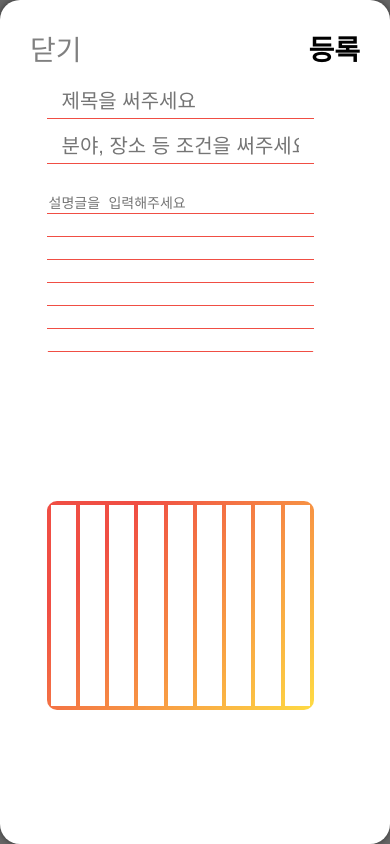
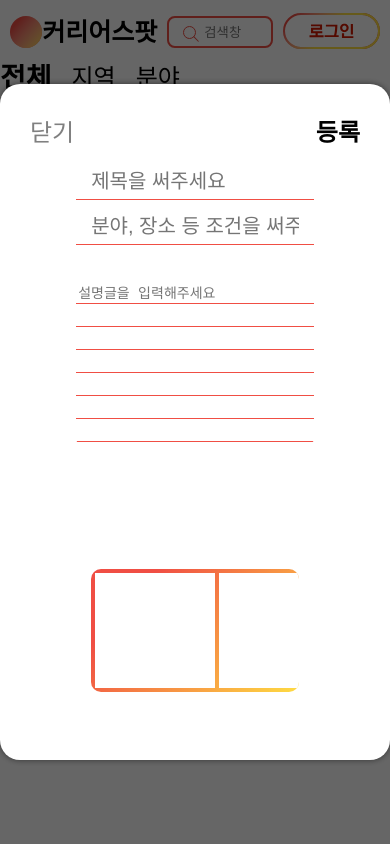
Before and after one commit to Re-Coder-3/front-end, a React (Create React App) app in the folder project/: page /search in a window 390 px wide. Both pictures are taken after a click on the element 17 px from the left and 120 px from the top of the page. Built offline with nearby package versions, Linux system fonts and the light colour scheme; what apollo-upload-client would draw is missing.

Commit message:
Feature - Responsive with mediaquery

```diff
--- a/project/src/component/Modal.js
+++ b/project/src/component/Modal.js
@@ -1,6 +1,7 @@
 import React from "react";
 import PropTypes from "prop-types";
 import styled from "styled-components";
+import { device } from "../styles/responsive";
 
 const ModalWrapper = styled.div`
   display: ${(props) => (props.visible ? "block" : "none")};
@@ -31,25 +32,38 @@ const ModalInner = styled.div`
   background-color: white;
   border-radius: 20px;
   width: 100%;
-  height: ${(props) => (props.size.width > 900 ? "70%" : "100%")};
+  height: 70%;
+  top: 10%;
   max-width: 1200px;
-  top: ${(props) => (props.size.width > 900 ? "10%" : "0")};
   margin: 0 auto;
   overflow: hidden;
   padding: 30px;
+  @media ${device.tablet} {
+    height: 80%;
+  }
+  @media ${device.mobileS} {
+    top: 0;
+    height: 100%;
+  }
 `;
 const ButtonWrapper = styled.div`
   width: 100%;
-  font-size: 28px;
   display: flex;
   justify-content: space-between;
   align-items: flex-start;
   margin-top: 2%;
+  font-size: 28px;
   & > div:first-child {
     color: grey;
   }
   & > div:last-child {
     font-weight: 600;
+  }
+  @media ${device.tablet} {
+    font-size: 24px;
+  }
+  @media ${device.mobileS} {
+    font-size: 20px;
   }
 `;
 
@@ -84,8 +98,8 @@ const Modal = ({
         tabIndex="-1"
         visible={visible}
       >
-        <ModalInner tabIndex="0" className="modal-inner" size={size}>
-          {size.width > 900 ? (
+        <ModalInner tabIndex="0" className="modal-inner">
+          {size.width > 768 ? (
             <>
               {children}
               <ButtonWrapper>
--- a/project/src/component/MyDropzone.js
+++ b/project/src/component/MyDropzone.js
@@ -3,6 +3,7 @@ import styled from "styled-components";
 import { useDropzone } from "react-dropzone";
 import gql from "graphql-tag";
 import { useMutation } from "@apollo/react-hooks";
+import { device } from "../styles/responsive";
 
 const uploadFileMutation = gql`
   mutation UploadFile($file: Upload!) {
@@ -13,8 +14,21 @@ const uploadFileMutation = gql`
 const DropBox = styled.div`
   width: 100%;
   height: 100%;
-  border: 1px solid white;
   background-color: white;
+  @media ${device.tablet} {
+    height: none;
+    min-width: 120px;
+    &:after {
+      padding-bottom: 100%;
+    }
+  }
+  @media ${device.mobileS} {
+    height: none;
+    min-width: 90px;
+    &:after {
+      padding-bottom: 100%;
+    }
+  }
 `;
 
 export default () => {
--- a/project/src/component/UploadBtn.js
+++ b/project/src/component/UploadBtn.js
@@ -8,24 +8,38 @@ import Modal from "./Modal";
 import MyDropzone from "./MyDropzone";
 import { Pencil } from "./Icons";
 import useWindowSize from "../Hooks/useWindowSize";
+import { device } from "../styles/responsive";
 
 const MContentWrapper = styled.div`
   padding: 3% 5% 0 5%;
   width: 100%;
   height: 90%;
   display: flex;
-  flex-direction: ${(props) => (props.size.width > 900 ? "row" : "column")};
+  @media ${device.tablet} {
+    flex-direction: column;
+    align-items: center;
+  }
 `;
 
 const MInputBox = styled.div`
-  width: ${(props) => (props.size.width > 900 ? "60%" : "90%")};
-  height: ${(props) => (props.size.width > 900 ? "90%" : "60%")};
+  width: 60%;
+  height: 90%;
+  @media ${device.tablet} {
+    width: 80%;
+    height: 75%;
+  }
+  @media ${device.mobileS} {
+    width: 90%;
+    height: 60%;
+  }
 `;
 
 const UploadBox = styled.div`
-  width: ${(props) => (props.size.width > 900 ? "40%" : "90%")};
-  height: ${(props) => (props.size.width > 900 ? "90%" : "30%")};
-  margin-left: ${(props) => (props.size.width > 900 ? "50px" : "0")};
+  width: 40%;
+  height: 90%;
+  margin-left: 50px;
+  display: grid;
+  grid-template-columns: repeat(3, 1fr);
   margin-top: 3%;
   padding: 4px;
   background: linear-gradient(
@@ -35,11 +49,22 @@ const UploadBox = styled.div`
     ),
     #f04e44;
   border-radius: 10px;
-  display: ${(props) => (props.size.width > 900 ? "grid" : "flex")};
-  grid-template-columns: ${(props) =>
-    props.size.width > 900 ? "repeat(3, 1fr)" : "none"};
   grid-gap: 4px;
   overflow-x: scroll;
+  @media ${device.tablet} {
+    width: 70%;
+    height: 70%;
+    margin-left: 0;
+    margin-top: 2%;
+    display: flex;
+    overflow-x: scroll;
+    max-height: 123px;
+  }
+  @media ${device.mobileS} {
+    width: 90%;
+    height: 50%;
+    max-height: 93px;
+  }
 `;
 
 const MInput = styled(Input)`
@@ -58,7 +83,7 @@ const Textarea = styled.textarea`
     #f04e44 23px,
     white 23px
   );
-  margin-top: ${(props) => (props.size.width > 900 ? "25%" : "10%")};
+  margin-top: 25%;
   border-style: none;
   outline: none;
   background-size: 100% 23px;
@@ -68,6 +93,12 @@ const Textarea = styled.textarea`
   font-size: 14px;
   &:focus {
     outline: none;
+  }
+  @media ${device.tablet} {
+    margin-top: 15%;
+  }
+  @media ${device.mobileS} {
+    margin-top: 10%;
   }
 `;
 
@@ -117,24 +148,23 @@ export default () => {
           onClose={closeModal}
           size={size}
         >
-          <MContentWrapper size={size}>
-            <MInputBox size={size}>
+          <MContentWrapper>
+            <MInputBox>
               <MInput placeholder={"제목을 써주세요"} {...title}></MInput>
               <MInput
                 placeholder={"분야, 장소 등 조건을 써주세요"}
                 {...hashtag}
               ></MInput>
               <Textarea
-                size={size}
                 rows={"7"}
                 placeholder={"설명글을 입력해주세요"}
                 onChange={onChange}
               ></Textarea>
             </MInputBox>
-            <UploadBox size={size}>
-              {size.width > 900
-                ? UPLOAD_BOX_COUNT.map(() => <MyDropzone></MyDropzone>)
-                : UPLOAD_BOX_COUNT.map(() => <MyDropzone></MyDropzone>)}
+            <UploadBox>
+              {UPLOAD_BOX_COUNT.map(() => (
+                <MyDropzone></MyDropzone>
+              ))}
             </UploadBox>
           </MContentWrapper>
         </Modal>
--- /dev/null
+++ b/project/src/styles/responsive.js
@@ -0,0 +1,9 @@
+const size = {
+  mobileS: "320px",
+  tablet: "768px",
+};
+
+export const device = {
+  mobileS: `(max-width: ${size.mobileS})`,
+  tablet: `(max-width: ${size.tablet})`,
+};
```
